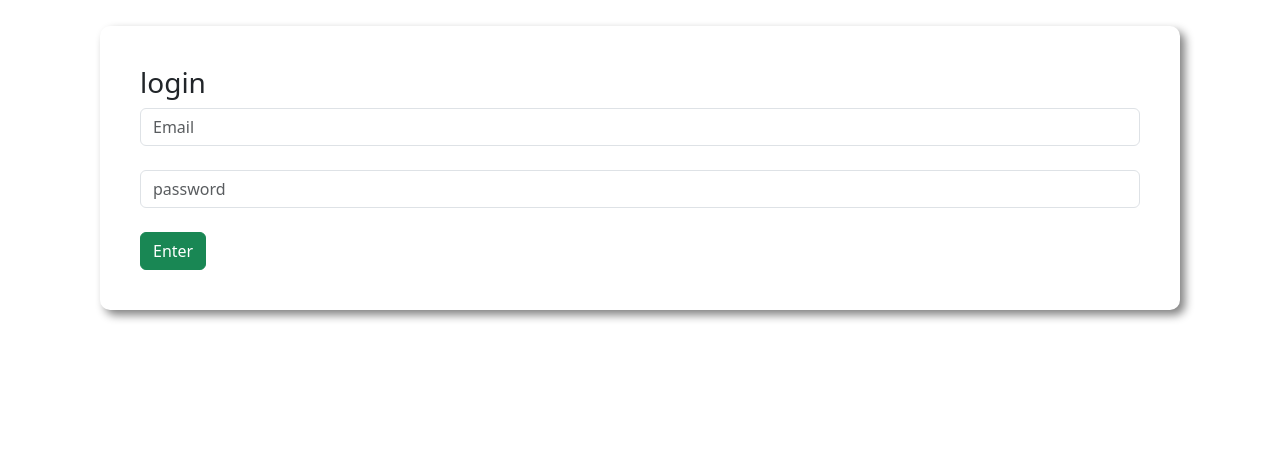
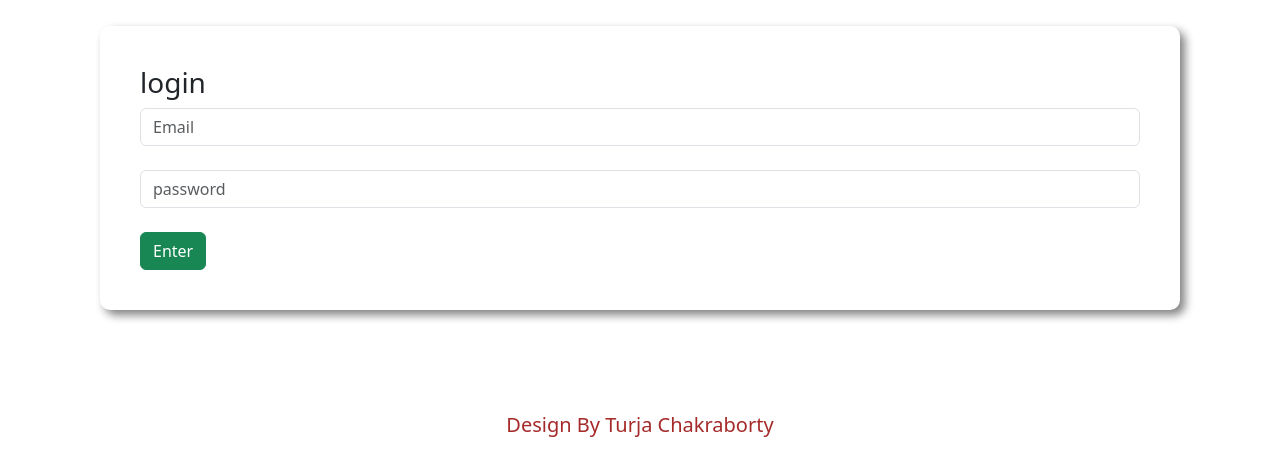
Before and after one commit to Turjacb1/Bank-System.github.io, a plain HTML site: page index.html in a window 1280 px wide. Shown: the part 162-638 px from the top of the page. Drawn offline with nearby package versions, Linux system fonts and the light colour scheme.

Commit message:
add copyright

```diff
--- a/index.html
+++ b/index.html
@@ -72,34 +72,51 @@
 
     </div>
 
-
+    <footer>
+        <p>Design By Turja Chakraborty</p>
+       </footer>
 
 
     <script>
   //login button event handelar
+
         const loginbtn=document.getElementById("login-id");
         loginbtn.addEventListener("click",function()
         {
-            const loginArea=document.getElementById("login-area");
-            loginArea.style.display="none";
 
-            const TransactionArea=document.getElementById("Transaction-area");
-            TransactionArea.style.display="block";
+
+
+             const loginArea=document.getElementById("login-area");
+             loginArea.style.display="none";
+
+             const TransactionArea=document.getElementById("Transaction-area");
+             TransactionArea.style.display="block";
+
+
+
+
 
         })
+
+
         //deposit button handelar
 
         const DepositButton=document.getElementById("depositbutton");
         DepositButton.addEventListener("click",function()
         {
             const depositNumber=getInputNumber("deposit-amount");
-
+        if(depositNumber<0)
+        {
+            alert("dont deposit negetive number");
+        }
+        else{
        updateSpanText("current-deposit",depositNumber)
 
       updateSpanText("current-balance",depositNumber)
 
 
        document.getElementById("deposit-amount").value="";
+        }
 
 
         })
--- a/style.css
+++ b/style.css
@@ -36,3 +36,11 @@ body{
     padding: 20px;
     border-radius: 10px;
 }
+
+footer p{
+    margin: 100px;
+    text-align: center;
+    font-size: 20px;
+    color: brown;
+   text-decoration-style: solid;
+    }
```
